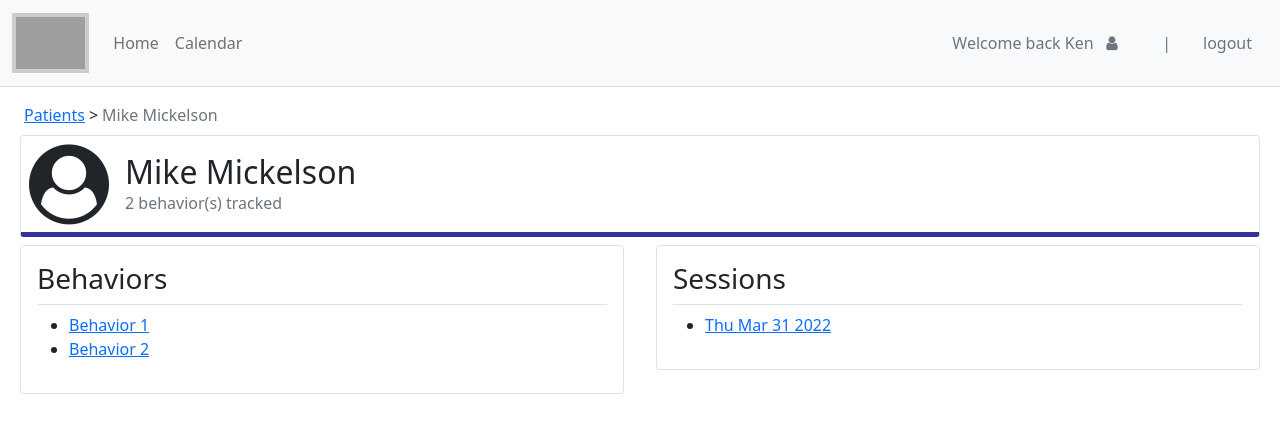
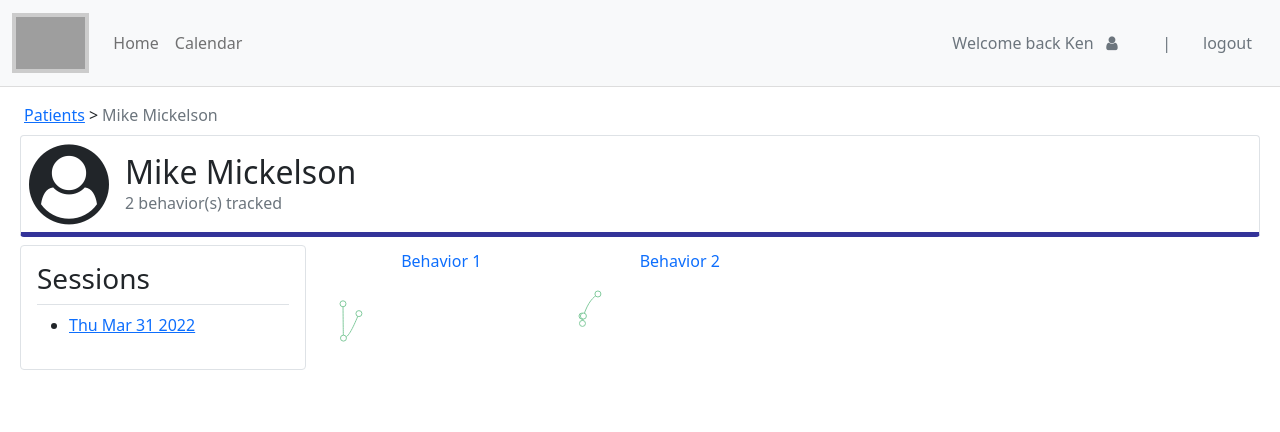
Before and after one commit to fsi-hack4autism/scenario-1, a React (Create React App) app in the folder web/: page /patient/1 in a window 1280 px wide. Shown: the top 432 px of the page. Built offline with nearby package versions, Linux system fonts and the light colour scheme; grey boxes are pictures that could not be loaded.

Commit message:
Create sparkline grid

```diff
--- /dev/null
+++ b/web/src/components/BehaviorSparkLine/BehaviorSparkLine.tsx
@@ -0,0 +1,28 @@
+import React from "react";
+import { Line, LineChart, ResponsiveContainer, XAxis, YAxis } from "recharts";
+import BehaviorSparkLineProps from "./BehaviorSparkLineProps";
+
+const BehaviorSparkLine = ({ data, behavior }: BehaviorSparkLineProps) => {
+
+    const xMax = new Date().getTime();
+    const xMin = xMax - (1000 * 60 * 60 * 24 * 30);
+
+    const dateFormatter = (date: number) => {
+        return new Date(date).toDateString()
+    };
+
+    return (
+        <>
+        <p className="text-center text-primary">{behavior.description}</p>
+        <ResponsiveContainer aspect={3}>
+            <LineChart data={data} style={{ cursor: "pointer" }}>
+                <XAxis hide dataKey="date" type="number" domain={[xMin, xMax]} tickFormatter={dateFormatter} />
+                <YAxis hide dataKey="total" type="number" />
+                <Line type="monotone" dataKey="total" stroke="#82ca9d" />
+            </LineChart>
+        </ResponsiveContainer>
+        </>
+    );
+};
+
+export default BehaviorSparkLine;
--- /dev/null
+++ b/web/src/components/BehaviorSparkLine/BehaviorSparkLineProps.ts
@@ -0,0 +1,9 @@
+import Behavior from "../../models/Behavior";
+import BehaviorReportDataItem from "../../models/BehaviorReportDataItem";
+
+interface BehaviorSparklineProps {
+    behavior: Behavior;
+    data: BehaviorReportDataItem[];
+}
+
+export default BehaviorSparklineProps;
--- /dev/null
+++ b/web/src/components/BehaviorSparkLine/index.tsx
@@ -0,0 +1 @@
+export { default } from "./BehaviorSparkLine";
--- a/web/src/components/PatientBehaviorAnalysis/PatientBehaviorAnalysis.tsx
+++ b/web/src/components/PatientBehaviorAnalysis/PatientBehaviorAnalysis.tsx
@@ -3,7 +3,6 @@ import { useNavigate, useParams } from "react-router";
 import usePatient from "../../hooks/usePatient";
 import Behavior from "../../models/Behavior";
 import BehaviorReportDataItem from "../../models/BehaviorReportDataItem";
-import PatientBehaviorTrend from "../../models/PatientBehaviorTrend";
 import BehaviorChart from "../BehaviorChart";
 
 import PatientBehaviorTrendData from "../PatientInfo/PatientBehaviorTrendData";
--- /dev/null
+++ b/web/src/components/PatientBehaviorGrid/PatientBehaviorGrid.css
@@ -0,0 +1,3 @@
+.behavior-grid__item:hover {
+    background-color: rgba(100, 100, 200, 0.1);
+}
--- /dev/null
+++ b/web/src/components/PatientBehaviorGrid/PatientBehaviorGrid.tsx
@@ -0,0 +1,24 @@
+import React from "react";
+import { Link } from "react-router-dom";
+import { Row, Col } from "reactstrap";
+
+import BehaviorSparkLine from "../BehaviorSparkLine";
+import PatientBehaviorGridProps from "./PatientBehaviorGridProps";
+import "./PatientBehaviorGrid.css"
+
+const PatientBehaviorGrid = ({ behaviorData, patientId }: PatientBehaviorGridProps) => (
+    <Row>
+        {behaviorData.map(bd => (
+            <Col lg="3" md="4" sm="6" xs="12">
+                <Link
+                    to={`/patient/${patientId}/behaviors/${bd.behavior.behaviorId}`}
+                    className="behavior-grid__item text-decoration-none d-block px-1 py-2 rounded"
+                >
+                    <BehaviorSparkLine behavior={bd.behavior} data={bd.data} />
+                </Link>
+            </Col>
+        ))}
+    </Row>
+);
+
+export default PatientBehaviorGrid;
--- /dev/null
+++ b/web/src/components/PatientBehaviorGrid/PatientBehaviorGridProps.ts
@@ -0,0 +1,9 @@
+import Behavior from "../../models/Behavior";
+import BehaviorReportDataItem from "../../models/BehaviorReportDataItem";
+
+interface PatientBehaviorGridProps {
+    patientId: number;
+    behaviorData: { behavior: Behavior, data: BehaviorReportDataItem[] }[];
+}
+
+export default PatientBehaviorGridProps;
--- /dev/null
+++ b/web/src/components/PatientBehaviorGrid/index.tsx
@@ -0,0 +1 @@
+export { default } from "./PatientBehaviorGrid";
--- a/web/src/components/PatientInfo/PatientInfo.tsx
+++ b/web/src/components/PatientInfo/PatientInfo.tsx
@@ -4,30 +4,31 @@ import { Row, Col } from "reactstrap";
 
 import usePatient from "../../hooks/usePatient";
 import useSessions from "../../hooks/useSessions";
+import useBehaviorsData from "../../hooks/useBehaviorsData";
 
 import PatientInfoBreadcrumb from "./PatientInfoBreadcrumb";
 import PatientInfoHeader from "./PatientInfoHeader";
 import PatientSessionsCard from "./PatientSessionsCard";
-import PatientBehaviorsCard from "./PatientBehaviorsCard";
+import PatientBehaviorGrid from "../PatientBehaviorGrid";
 
 const PatientInfo = () => {
     const { patientId } = useParams();
     const { patient } = usePatient(Number(patientId));
     const { sessions } = useSessions(Number(patientId));
+    const data = useBehaviorsData(patient?.behaviorsList);
 
     return (
         <div className="m-3">
             <PatientInfoBreadcrumb patient={patient} />
             <PatientInfoHeader patient={patient} />
             <Row>
-                <Col sm="12" md="6">
-                    { patient && (
-                        <PatientBehaviorsCard patient={patient} />
+                <Col sm="12" md="4" lg="3">
+                    <PatientSessionsCard sessions={sessions} />
+                </Col>
+                <Col>
+                    { patient && data && (
+                        <PatientBehaviorGrid patientId={patient.patientId} behaviorData={data} />
                     )}
-                </Col>
-
-                <Col sm="12" md="6">
-                    <PatientSessionsCard sessions={sessions} />
                 </Col>
             </Row>
         </div>
--- /dev/null
+++ b/web/src/hooks/useBehaviorsData.ts
@@ -0,0 +1,67 @@
+import Behavior from "../models/Behavior";
+import BehaviorReportDataItem from "../models/BehaviorReportDataItem";
+
+const patientBehaviorTrendData = {
+    sessions: [
+        {
+            sessionStart: new Date("2022-02-25T11:00:00-07:00"),
+            behaviors: [
+                {
+                    behaviorId: 1, behaviorTotal: 10
+                },
+                {
+                    behaviorId: 2, behaviorTotal: 5
+                }
+            ]
+        },
+        {
+            sessionStart: new Date("2022-02-26T11:00:00-07:00"),
+            behaviors: [
+                {
+                    behaviorId: 1, behaviorTotal: 3
+                },
+                {
+                    behaviorId: 2, behaviorTotal: 4
+                }
+            ]
+        },
+        {
+            sessionStart: new Date("2022-02-28T11:00:00-07:00"),
+            behaviors: [
+                {
+                    behaviorId: 2, behaviorTotal: 5
+                }
+            ]
+        },
+        {
+            sessionStart: new Date("2022-03-31T10:00:00-07:00"),
+            behaviors: [
+                {
+                    behaviorId: 1, behaviorTotal: 8
+                },
+                {
+                    behaviorId: 2, behaviorTotal: 8
+                }
+            ]
+        }
+    ]
+}
+
+const GetDataForBehavior = (behavior: Behavior): { behavior: Behavior, data: BehaviorReportDataItem[] } => {
+
+    return ({ behavior, data: patientBehaviorTrendData.sessions
+        .map(s => ({ sessionStart: s.sessionStart, behavior: s.behaviors.find(b => b.behaviorId === behavior.behaviorId)}))
+        .filter(x => x.behavior !== undefined)
+        .map(x => ({ date: x.sessionStart.getTime(), total: x.behavior!.behaviorTotal }))
+    });
+}
+
+const useBehaviorsData = (behaviors?: Behavior[]) => {
+    if (!behaviors) {
+        return [];
+    }
+
+    return behaviors.map(GetDataForBehavior);
+}
+
+export default useBehaviorsData;
```
Also changed, not shown: web/src/components/PatientBehaviorGrid/PatientBehaviorSlice.tsx (added, +7 -0 lines).
